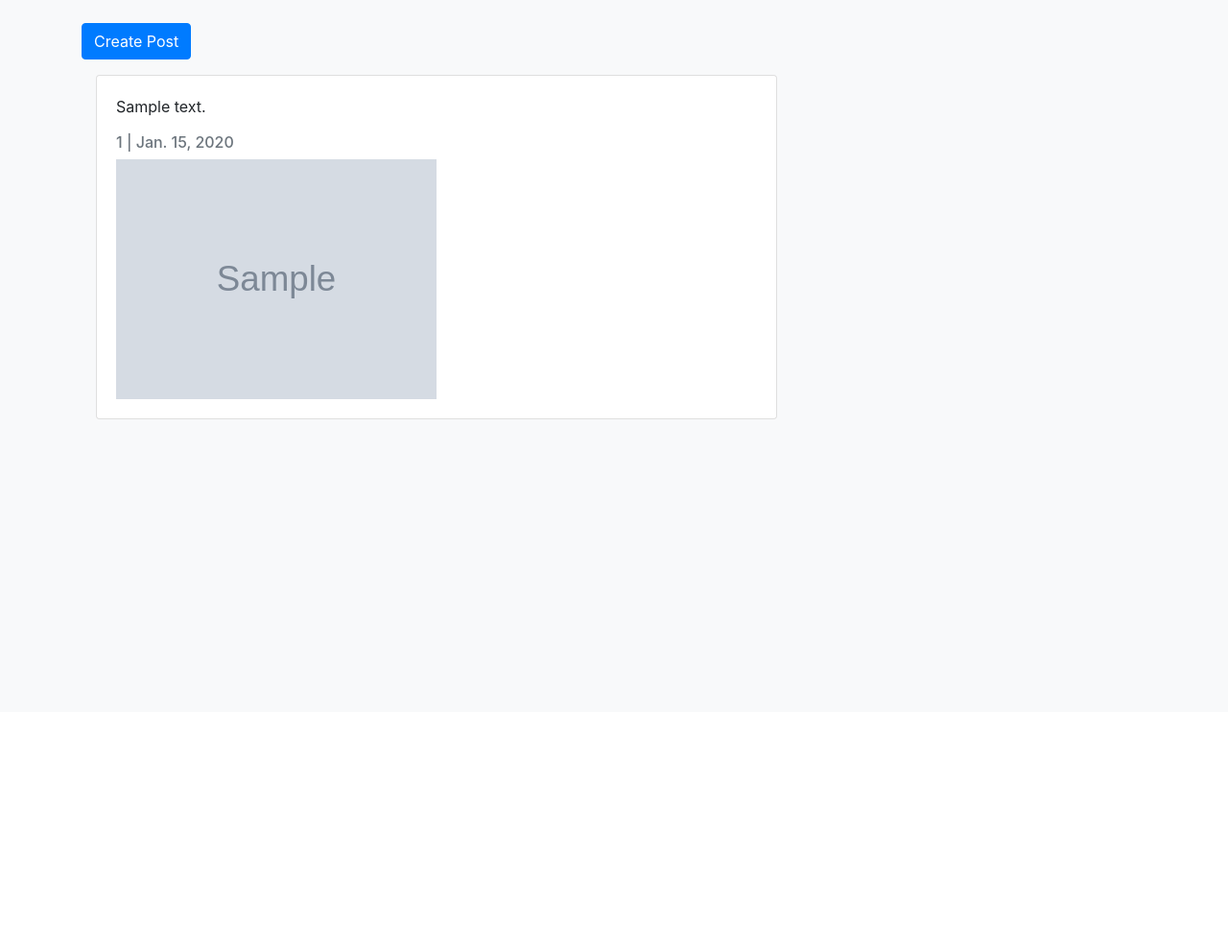
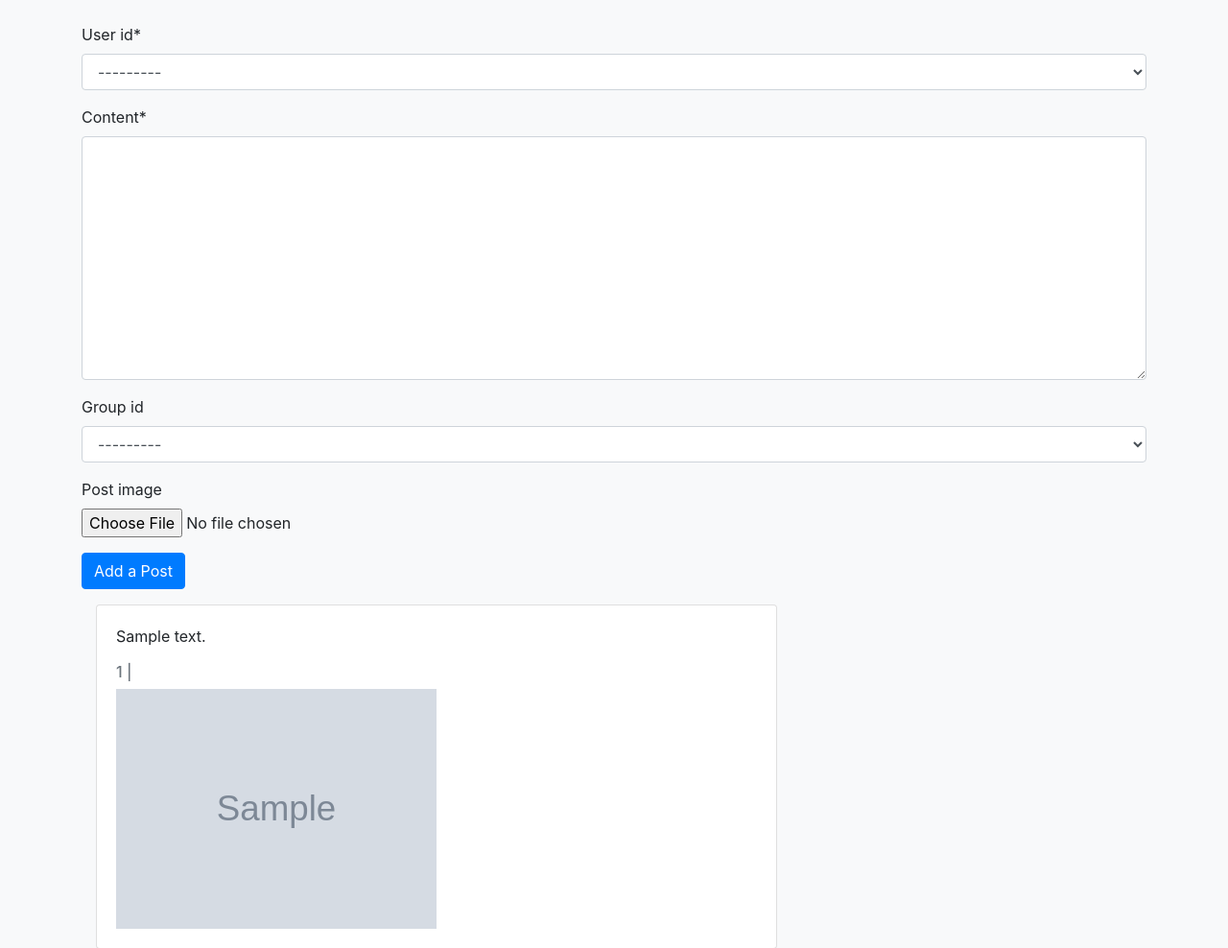
Before and after one commit to Marwa-Medhat/SocialNetwork-DjangoProject, a Django app: page /posts/ in a window 1280 px wide. Shown: the part 58-1046 px from the top of the page at 96% size. Before the commit the page ends 495 px from the top, so only its background shows below. Run offline with Django 3.2, Linux system fonts and the light colour scheme; tables that the repository leaves empty hold one stand-in row (values such as "Sample post"); grey boxes marked "Sample" are stand-in pictures; some libraries are stand-ins or nearby versions.

Commit message:
home page update

```diff
--- a/SocialNetwork/Posts/models.py
+++ b/SocialNetwork/Posts/models.py
@@ -1,12 +1,16 @@
 from django.db import models
 from django.contrib.auth.models import User
 from Groups.models import Group
-# Create your models here.
+from datetime import datetime
+from django.utils import timezone
+
+
+
 class Post(models.Model):
 
     user_id=models.ForeignKey(User, related_name="userPosts", on_delete=models.CASCADE);
     content = models.TextField()
-    creation_date = models.DateField(auto_now=True)
+    creation_date_time = models.DateTimeField(auto_now=True)
     Group_id = models.ForeignKey(Group,related_name="group", on_delete=models.CASCADE , blank=True, null=True)
     post_image = models.ImageField(upload_to='images',null=True,blank=True)
 
@@ -15,7 +19,7 @@
 class Comment(models.Model):
     post_id= models.ForeignKey(Post, related_name="post", on_delete=models.CASCADE)
     content = models.TextField()
-    creation_date = models.DateField(auto_now=True)
+    creation_date_time = models.DateTimeField(auto_now=True)
 
 class Likes(models.Model):
      post_id= models.ForeignKey(Post, related_name="Likedpost", on_delete=models.CASCADE)
--- a/SocialNetwork/Posts/templates/posts/index.html
+++ b/SocialNetwork/Posts/templates/posts/index.html
@@ -1,14 +1,23 @@
 {% extends "layouts/main.html"%}
+
+
+{% load crispy_forms_tags %}
 {%block body%}
-<a href={% url 'create' %} type="button"  class="btn btn-primary"> Create Post
-</a>
+
+<form action="{% url 'create' %}" method="post">
+
+    {%csrf_token%}
+   {{ form|crispy }}
+
+
+    <button type="submit" class="btn btn-primary">Add a Post</button>
+</form>
 
 <div class="col-md-8 mt-3 left">
 
+
  {%for post in posts%}
  <div class="card mb-4">
-
-
 
                 <div class="card-body">
 
--- a/SocialNetwork/Posts/urls.py
+++ b/SocialNetwork/Posts/urls.py
@@ -5,5 +5,5 @@
 
 urlpatterns = [
       path("",views.index,name='index'),
-      path("create",views.create,name='create'),
+      path("create",views.create ,name='create'),
 ]
--- a/SocialNetwork/Posts/views.py
+++ b/SocialNetwork/Posts/views.py
@@ -6,14 +6,13 @@
 # Create your views here.
 
 def index(request):
-    posts= Post.objects.all()
+    posts= Post.objects.order_by('-creation_date_time')
     print(posts)
-
+    form = PostsCreateForm(request.POST or None)
     return render(request,"posts/index.html",
     {
         "posts":posts,
-
-
+        "form":form
     })
 
 def create(request):
```
Also changed, not shown: SocialNetwork/Posts/migrations/0003_auto_20210502_1410.py (added), SocialNetwork/Posts/migrations/0004_auto_20210502_1410.py (added), SocialNetwork/Posts/migrations/0005_auto_20210502_1411.py (added), SocialNetwork/Posts/migrations/0006_auto_20210502_1422.py (added), 1 other file.
